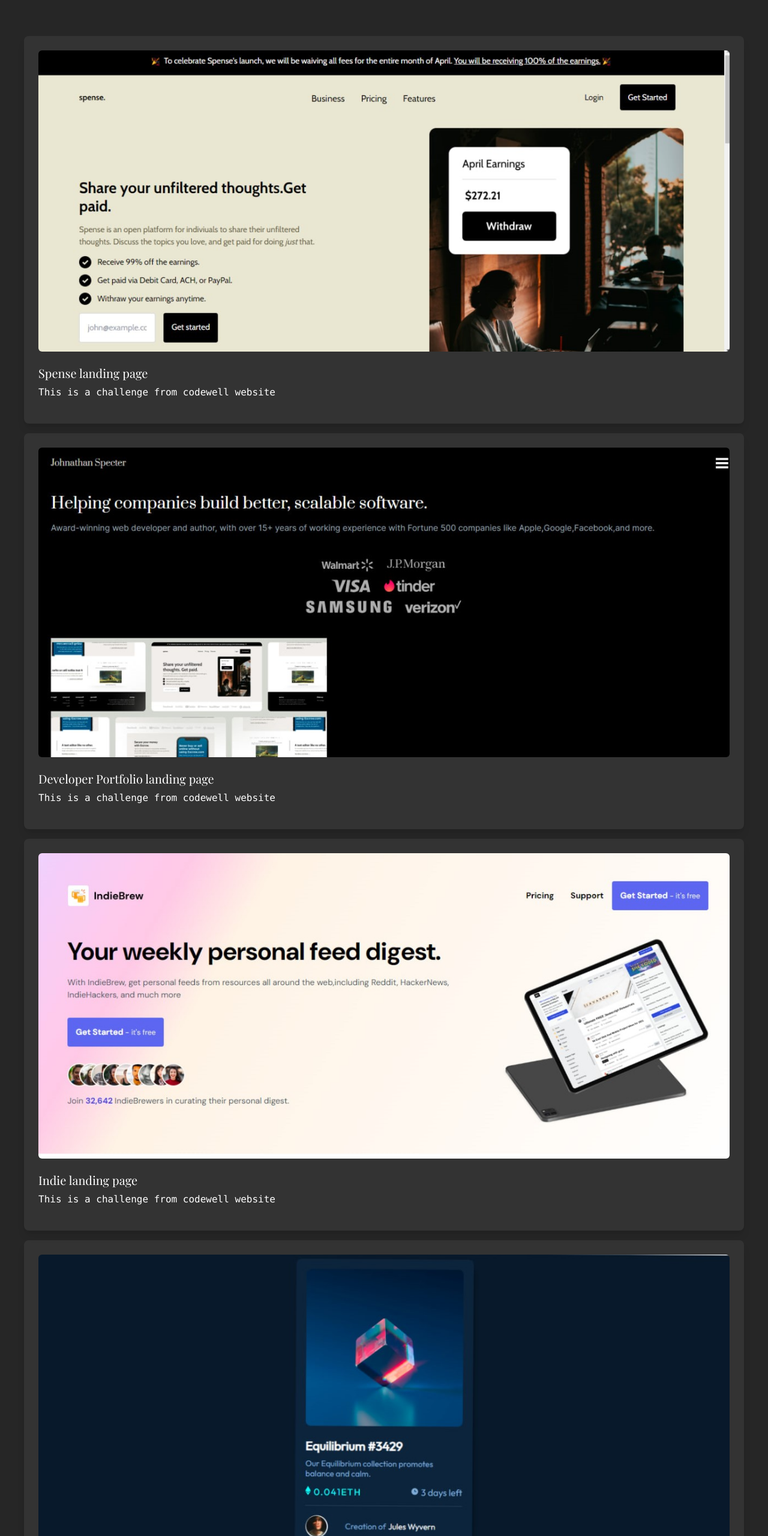
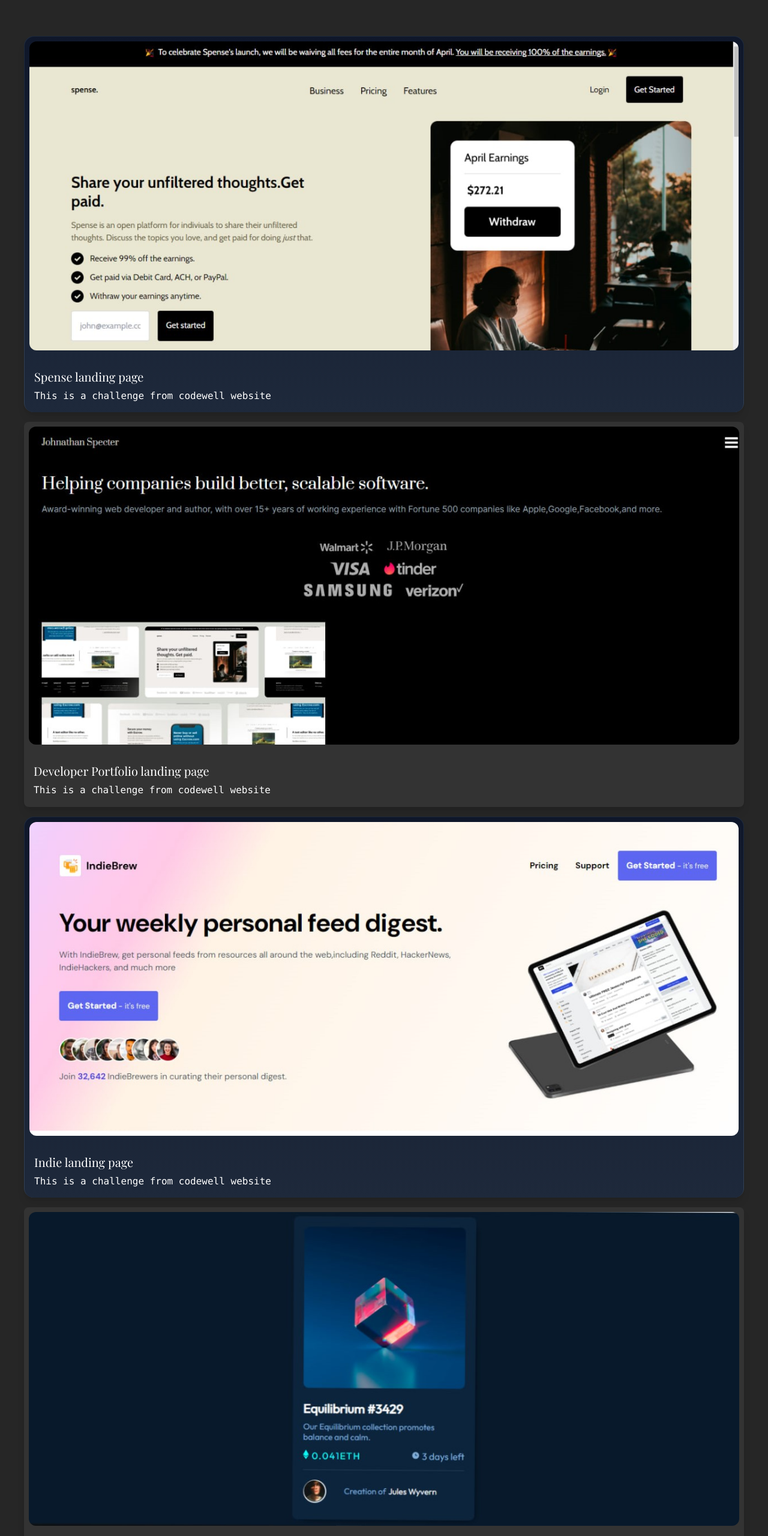
Before and after one commit to Ahmed7019/my-portfolio, a website: page index.html in a window 1280 px wide. Shown: the part 1324-3884 px from the top of the page at 60% size. Drawn offline with nearby package versions, Linux system fonts and the light colour scheme; a web font is replaced by a local one.

Commit message:
added the effects to all cards

```diff
--- a/index.html
+++ b/index.html
@@ -99,12 +99,14 @@
             <br>
             <br>
             <div>
-                <div class="bg-neutral-700/50 rounded-lg my-4 shadow-lg">
-                    <div class="p-6">
+                <div class=" rounded-lg my-4 shadow-lg card-wrapper">
+                    <div class="card-content">
+                        <div class="p-2">
                             <a href="https://ahmed7019.github.io/Spense-landing-page/" target="_blank">
-                            <img src="images/spense-landing-page.jpg" alt="project image" class="rounded-md">
+                                <img src="images/spense-landing-page.jpg" alt="project image" class="rounded-xl">
                             </a>
-                        <div class="py-4">
+                        </div>
+                        <div class="p-4">
                             <a href="https://ahmed7019.github.io/Spense-landing-page/" target="_blank">
                                 <h3 class="text-xl font-play-fair leading-10 hover:underline">Spense landing page</h3>
                             </a>
@@ -113,11 +115,13 @@
                     </div>
                 </div>
                 <div class="bg-neutral-700/50 rounded-lg my-4 shadow-lg">
-                    <div class="p-6">
+                    <div>
+                        <div class="p-2">
                             <a href="https://ahmed7019.github.io/developer-porftolio/" target="_blank">
-                            <img src="images/developer-portfolio.jpg" alt="project image" class="rounded-md">
+                                <img src="images/developer-portfolio.jpg" alt="project image" class="rounded-xl">
                             </a>
-                        <div class="py-4">
+                        </div>
+                        <div class="p-4">
                             <a href="https://ahmed7019.github.io/developer-porftolio/" target="_blank">
                                 <h3 class="text-xl font-play-fair leading-10 hover:underline">Developer Portfolio
                                     landing page</h3>
@@ -126,12 +130,14 @@
                         </div>
                     </div>
                 </div>
-                <div class="bg-neutral-700/50 rounded-lg my-4 shadow-lg">
-                    <div class="p-6">
+                <div class=" rounded-lg my-4 shadow-lg card-wrapper">
+                    <div class="card-content">
+                        <div class="p-2">
                             <a href="https://ahmed7019.github.io/Indie-landing-page/" target="_blank">
-                            <img src="images/indie-landing-page.jpg" alt="project image" class="rounded-md">
+                                <img src="images/indie-landing-page.jpg" alt="project image" class="rounded-xl">
                             </a>
-                        <div class="py-4">
+                        </div>
+                        <div class="p-4">
                             <a href="https://ahmed7019.github.io/Indie-landing-page/" target="_blank">
                                 <h3 class="text-xl font-play-fair leading-10 hover:underline">Indie landing page</h3>
                             </a>
@@ -139,12 +145,14 @@
                         </div>
                     </div>
                 </div>
-                <div class="bg-neutral-700/50 rounded-lg my-4 shadow-lg">
-                    <div class="p-6">
+                <div class="bg-neutral-700/50 rounded-lg my-4 shadow-lg ">
+                    <div>
+                        <div class="p-2">
                             <a href="https://ahmed7019.github.io/nft_card/" target="_blank">
-                            <img src="images/nft-card.jpg" alt="project image" class="rounded-md">
+                                <img src="images/nft-card.jpg" alt="project image" class="rounded-xl">
                             </a>
-                        <div class="py-4">
+                        </div>
+                        <div class="p-4">
                             <a href="https://ahmed7019.github.io/nft_card/" target="_blank">
                                 <h3 class="text-xl font-play-fair leading-10 hover:underline">NFT card component</h3>
                             </a>
@@ -153,12 +161,16 @@
                     </div>
                 </div>
 
-                <div class="bg-neutral-700/50 rounded-lg my-4 shadow-lg card-wrapper animate-border-spin">
-                    <div class="p-6">
+                <div class=" rounded-lg my-4 shadow-lg card-wrapper relative">
+                    <div class="relative">
+                        <div class="card-content p-2">
+                            <div class="p-2">
                                 <a href="https://ahmed7019.github.io/age-calculator/" target="_blank">
-                            <img src="images/age-calculator.png" alt="age calculator" class="rounded-md">
+                                    <img src="images/age-calculator.png" alt="age calculator"
+                                        class="rounded-xl ">
                                 </a>
-                        <div class="py-4">
+                            </div>
+                            <div class="p-4">
                                 <a href="https://ahmed7019.github.io/age-calculator/" target="_blank">
                                     <h3 class="text-xl font-play-fair leading-10 hover:underline">Age Calculator</h3>
                                 </a>
@@ -166,13 +178,16 @@
                             </div>
                         </div>
                     </div>
+                </div>
 
                 <div class="bg-neutral-700/50 rounded-lg my-4 shadow-lg">
-                    <div class="p-6">
+                    <div>
+                        <div class="p-2">
                             <a href="https://ahmed7019.github.io/crypto-ecommerce/" target="_blank">
-                            <img src="images/bitcoins.jpg" alt="project image" class="rounded-md">
+                                <img src="images/bitcoins.jpg" alt="project image" class="rounded-xl">
                             </a>
-                        <div class="py-4">
+                        </div>
+                        <div class="p-4">
                             <a href="https://ahmed7019.github.io/crypto-ecommerce/" target="_blank">
                                 <h3 class="text-xl font-play-fair leading-10 hover:underline">Crypto Ecommerce</h3>
                             </a>
--- a/src/input.css
+++ b/src/input.css
@@ -7,18 +7,22 @@
 @layer utilities {
   /* Act as a border */
   .card-wrapper {
-    @apply relative bg-gradient-to-b from-slate-700 to-slate-800 rounded-2xl;
+    @apply relative bg-gradient-to-t from-slate-700 to-slate-800 rounded-2xl overflow-hidden;
   }
 
   /* Gradient */
   .card-wrapper::before {
     background: conic-gradient(
-      rgba(244, 114, 182, 0.5) 0deg,
-      rgba(192, 132, 252, 0.5) 0deg,
-      transparent 80deg
+      rgba(244, 114, 182, 0.6) 0deg,
+      rgba(192, 132, 252, 0.6) 0deg,
+      transparent 90deg
     );
 
-    @apply h-[100%] w-[100%] content-[''] absolute;
+    @apply h-[150%] w-[150%] content-[''] absolute left-[-25%] top-[-25%] animate-border-spin;
+  }
+
+  .card-content {
+    @apply w-[calc(100%-2px)] h-[calc(100%-2px)] bg-gradient-to-t from-slate-800 to-slate-900 rounded-2xl top-[1px] left-[1px] relative;
   }
 }
 
--- a/tailwind.config.js
+++ b/tailwind.config.js
@@ -1,17 +1,17 @@
 /** @type {import('tailwindcss').Config} */
 module.exports = {
-  content: ["index.html", "./dist/*.html"],
+  content: ["index.html", "src/input.css", "./dist/*.html"],
   theme: {
     extend: {
       keyframes: {
-        "border-spin": {
+        "border-Spin": {
           "100%": {
-            transofrm: "rotate(-360deg)",
+            transform: "rotate(-360deg)",
           },
         },
       },
       animation: {
-        "border-spin": "border-spin 7s linear infinite",
+        "border-spin": "border-Spin 7s linear infinite",
       },
       fontFamily: {
         "play-fair": ["Playfair Display", "serif"],
```
Also changed, not shown: dist/output.css. Lines whose indentation alone changed are shown as unchanged.
